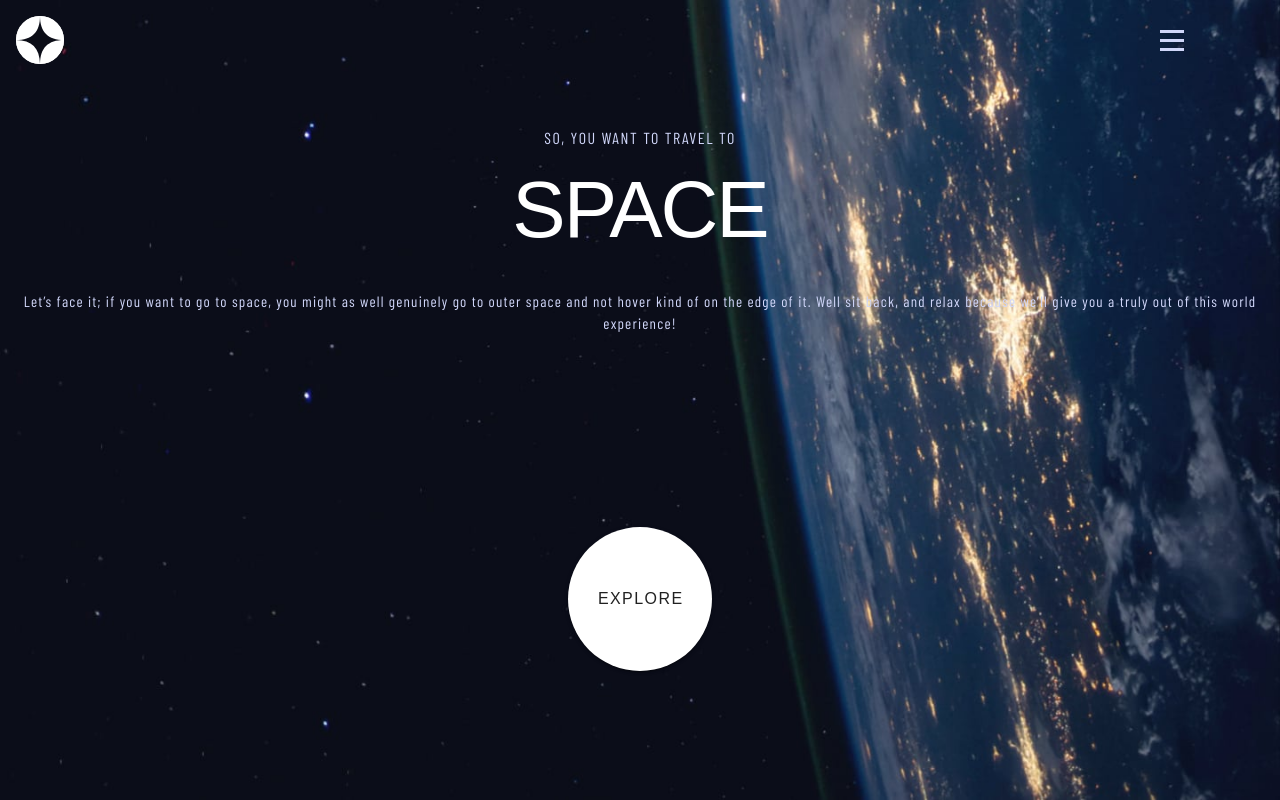
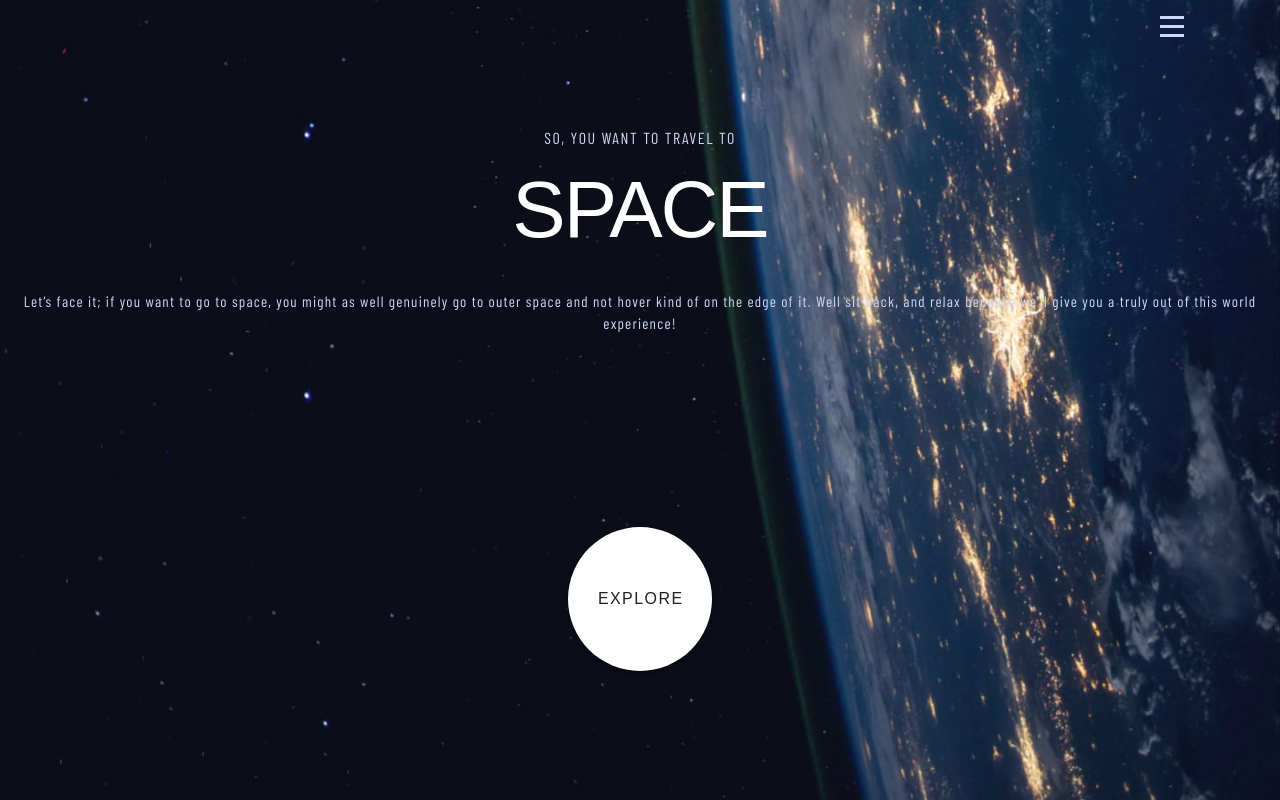
Before and after one commit to prophesierc/space-tourism-website-main, a Vue app in the folder app/: page /space-tourism-website-main/icons in a window 1280 px wide. Built offline with nearby package versions, Linux system fonts and the light colour scheme; a web font is replaced by a local one.

Commit message:
update 10 files minor file organization and updates

```diff
--- a/app/src/App.vue
+++ b/app/src/App.vue
@@ -1,27 +1,28 @@
 <template>
   <v-app>
     <main>
+      <HomeContent />
       <router-view v-slot="{ Component }">
         <keep-alive>
           <component :is="Component" />
         </keep-alive>
       </router-view>
       <NavBar />
-      <HomeContent />
-      <ImageHandler
-        :mobileImage="BackgroundHomeMobile"
-        :tabletImage="BackgroundHomeTablet"
-        :desktopImage="BackgroundHomeDesktop"
-      />
     </main>
+    <ImageHandler
+    :mobileImage="BackgroundHomeMobile"
+    :tabletImage="BackgroundHomeTablet"
+    :desktopImage="BackgroundHomeDesktop"
+    />
   </v-app>
 </template>
 
 <script setup>
   defineOptions({ name: 'App' });
-  import ImageHandler from '@/components/props/ImageHandlerProp/ImageHandler.vue';
-  import NavBar from '@/components/components/NavBarComponent/NavBar.vue';
-  import HomeContent from '@/components/components/HomeComponents/HomeContent.vue';
+
+  import ImageHandler from '@/Components/props/ImageHandlerProp/ImageHandler.vue';
+  import NavBar from '@/Components/components/NavBarComponent/NavBar.vue';
+  import HomeContent from '@/Components/components/HomeComponents/HomeContent.vue';
 
   // ImageHandler prop images
   import BackgroundHomeMobile from '@/assets/home/background-home-mobile.jpg';
--- a/app/src/components/components/DestinationComponents/DestinationContentComponent.vue
+++ b/app/src/components/components/DestinationComponents/DestinationContentComponent.vue
@@ -20,5 +20,5 @@
 </template>
 <script setup>
   defineOptions({ name: 'DestinationContentComponent' })
-  import DestinationImg from '@/components/props/DestinationProps/DestinationImg.vue';
+  import DestinationImg from '@/Components/props/DestinationProps/DestinationImg.vue';
 </script>
--- a/app/src/components/components/HomeComponents/HomeContent.vue
+++ b/app/src/components/components/HomeComponents/HomeContent.vue
@@ -26,6 +26,6 @@
 
 
 <script setup>
-  import HomeExploreButton from '@/components/components/HomeComponents/HomeExploreButton.vue';
+  import HomeExploreButton from '@/Components/components/HomeComponents/HomeExploreButton.vue';
   defineOptions({ name: 'HomeContent'});
 </script>
--- a/app/src/components/components/NavBarComponent/NavBar.vue
+++ b/app/src/components/components/NavBarComponent/NavBar.vue
@@ -5,11 +5,11 @@
   >
     <v-row align="center" justify="space-between" class="w-full">
       <v-col cols="auto">
-        <img
+        <v-img
            v-lazy="Logo"
           alt="Logo"
           class="w-full h-full"
-        />
+        ></v-img>
       </v-col>
 
       <v-col cols="auto">
--- a/app/src/routes/Destination.vue
+++ b/app/src/routes/Destination.vue
@@ -14,9 +14,9 @@
 
 <script setup>
   defineOptions({ name: 'Destination' });
-  import NavBar from '@/components/components/NavBarComponent/NavBar.vue';
-  import DestinationContentComponent from '@/components/components/DestinationComponents/DestinationContentComponent.vue';
-  import ImageHandler from '@/components/props/ImageHandlerProp/ImageHandler.vue';
+  import NavBar from '@/Components/components/NavBarComponent/NavBar.vue';
+  import DestinationContentComponent from '@/Components/components/DestinationComponents/DestinationContentComponent.vue';
+  import ImageHandler from '@/Components/props/ImageHandlerProp/ImageHandler.vue';
 
   // ImageHandler prop images
   import BackgroundDestinationMobile from '@/assets/destination/background-destination-mobile.jpg';
```
Also changed, not shown: 2 other files (tests, documents, lock files or other folders).
